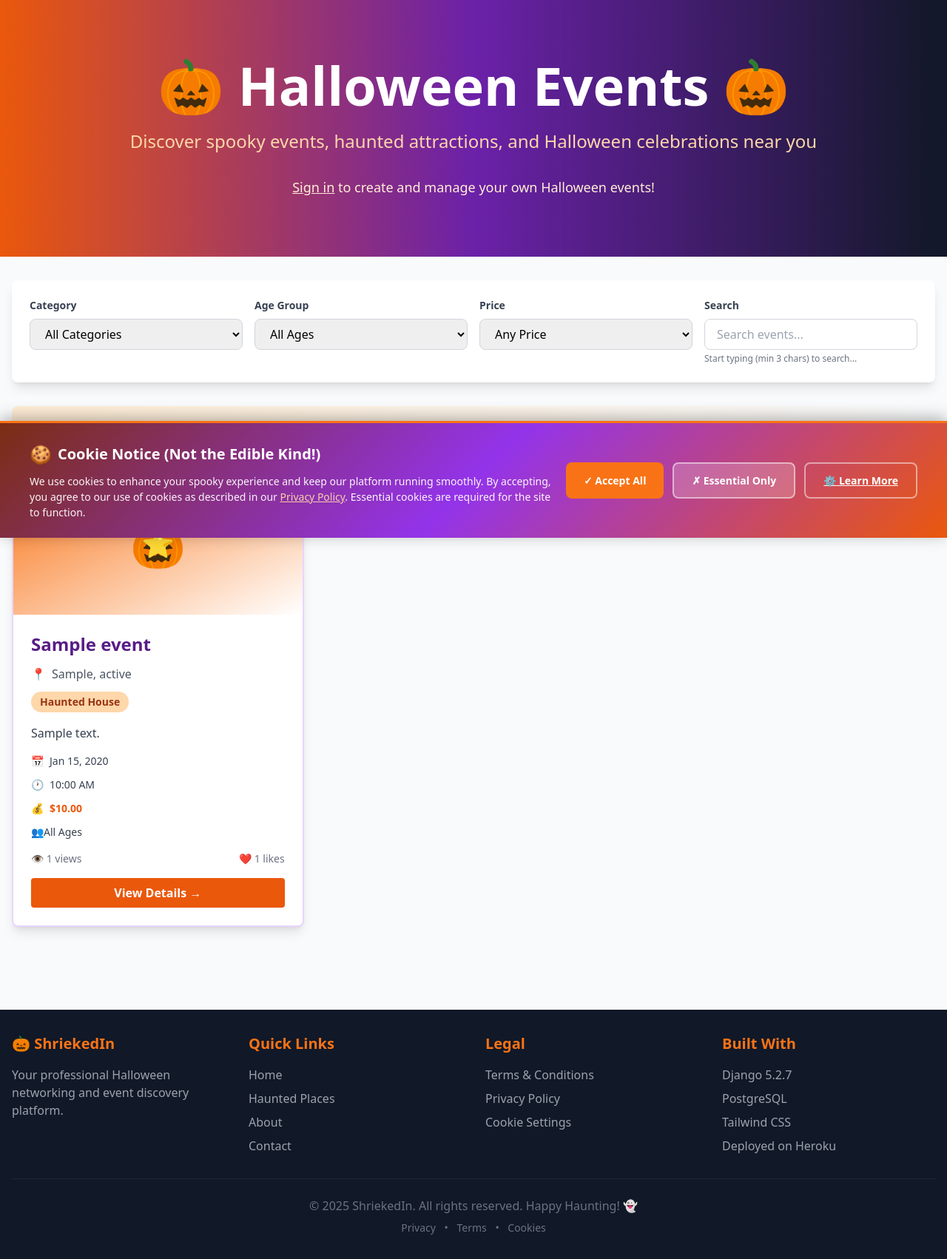
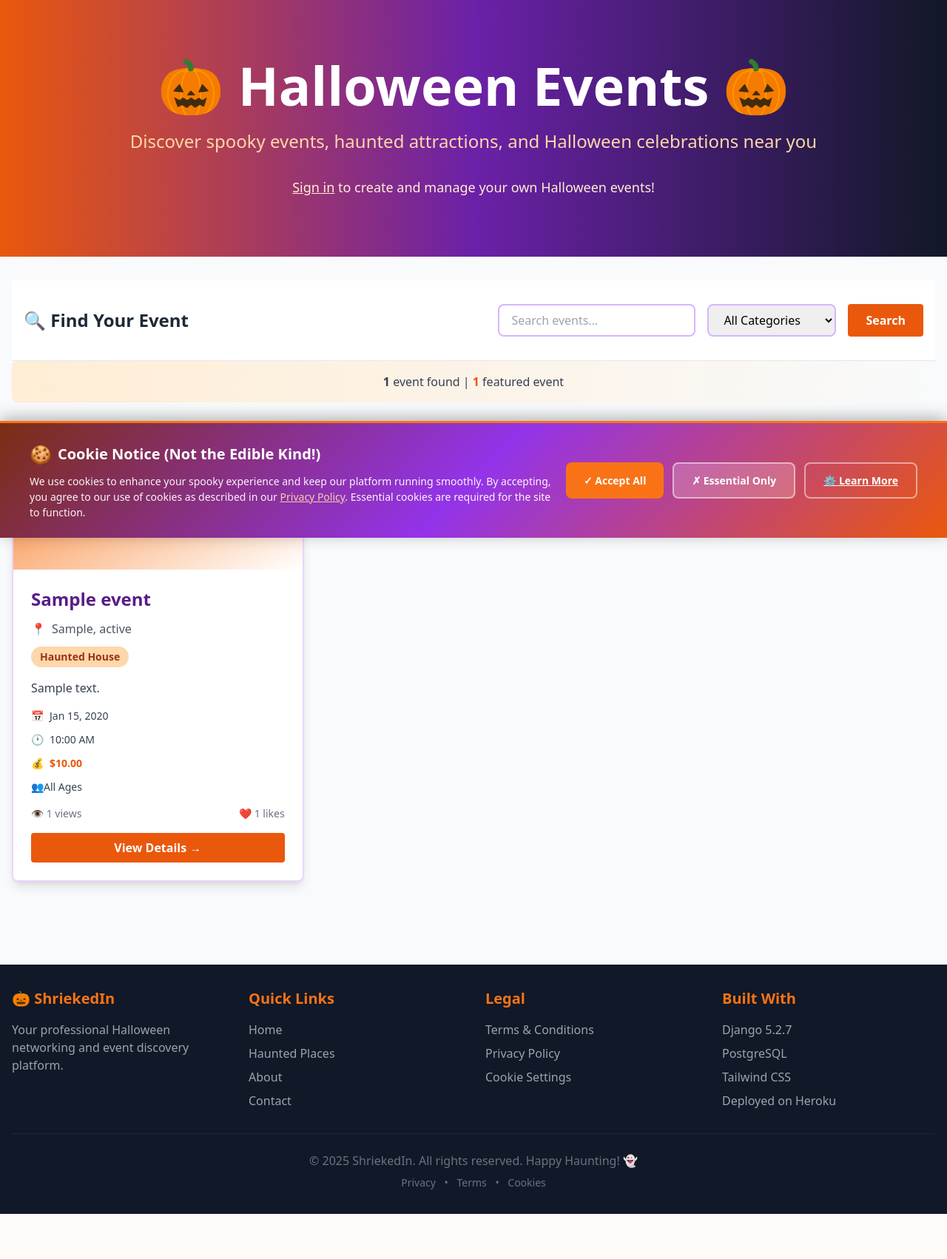
Before and after one commit to OJarvey/SpookyOctober, a Django app: page /events/ in a window 1280 px wide. Shown: the part 73-1775 px from the top of the page at 74% size. After the commit the page ends 1714 px from the top, so only its background shows below. Run offline with Django 5.2, Linux system fonts and the light colour scheme; tables that the repository leaves empty hold one stand-in row (values such as "Sample post"); parts of the project's set-up code (start-up, migrations or seed data) failed here and were passed over.

Commit message:
refactor: unify search bar styling and remove helper text across all list pages
Applied the superior haunted places search bar design to events and businesses pages,
and removed unnecessary helper text from all search interfaces.

Search bar redesign (events & businesses):
- Replaced card-style filters (bg-white rounded-lg shadow-lg p-6) with cleaner
  section style (py-8 bg-white border-b) matching haunted places
- Changed from grid layout to flexbox horizontal flow
- Added playful section headers:
  * Events: "🔍 Find Your Event"
  * Businesses: "🔍 Find Your Business"
  * Haunted: "🔍 Find Your Fright" (existing)
- Updated input/select styling:
  * Changed border from 1px to 2px (border → border-2)
  * Changed border color (border-gray-300 → border-purple-300)
  * Changed focus from ring to border color change
    (focus:ring-2 focus:ring-purple-500 → focus:border-purple-600)
  * Added transition class for smooth effects
- Added dedicated Search button (btn-primary px-6 py-2) on all pages
- Reduced number of visible filters (kept most important ones)
- Responsive layout: vertical on mobile, horizontal on desktop

Helper text removal:
- Removed "Start typing (min 3 chars) to search..." from all three pages
- Cleaner interface, less visual clutter
- Search functionality remains unchanged (debouncing still works)

Events page changes (templates/events_list.html):
- Simplified from 4-column grid to 2 horizontal controls (search + category)
- Removed age group and price filters from main bar
- Search input and category dropdown with matching purple border styling

Businesses page changes (templates/businesses_list.html):
- Simplified from 4-column grid to 2 horizontal controls (search + type)
- Removed location and status filters from main bar
- Search input and business type dropdown with matching styling

Visual improvements:
- More consistent styling across all three list pages
- Cleaner, less corporate appearance
- Better visual hierarchy with section headers
- Thicker borders provide better visual definition
- Horizontal layout more compact and scannable

Verified:
- All pages load successfully (200 OK)
- Search bars display correctly with new styling
- Helper text removed from all pages (0 occurrences)
- Proper number of controls on each page

🤖 Generated with [Claude Code](https://claude.com/claude-code)

Co-Authored-By: Claude <noreply@anthropic.com>

```diff
--- a/templates/events_list.html
+++ b/templates/events_list.html
@@ -37,12 +37,22 @@
 
     <div class="container mx-auto px-4 py-8">
 
-        <!-- Filters Section -->
-        <div class="bg-white rounded-lg shadow-lg p-6 mb-8">
-            <div class="grid md:grid-cols-4 gap-4">
-                <div>
-                    <label class="block text-sm font-semibold text-gray-700 mb-2">Category</label>
-                    <select class="w-full border border-gray-300 rounded-lg px-4 py-2 focus:outline-none focus:ring-2 focus:ring-purple-500">
+        <!-- Filter/Search Section -->
+        <section class="py-8 bg-white border-b">
+            <div class="container mx-auto px-4">
+                <div class="flex flex-col md:flex-row gap-4 items-center justify-between">
+                    <h2 class="text-2xl font-bold text-gray-800">🔍 Find Your Event</h2>
+
+                    <div class="flex flex-col sm:flex-row gap-4 w-full md:w-auto">
+                        <!-- Search input -->
+                        <input type="text"
+                               id="events-search-input"
+                               placeholder="Search events..."
+                               value="{{ search_query }}"
+                               class="px-4 py-2 border-2 border-purple-300 rounded-lg focus:outline-none focus:border-purple-600 transition">
+
+                        <!-- Category filter -->
+                        <select class="px-4 py-2 border-2 border-purple-300 rounded-lg focus:outline-none focus:border-purple-600 transition">
                             <option value="">All Categories</option>
                             <option value="festival">Festival</option>
                             <option value="haunted_house">Haunted House</option>
@@ -51,35 +61,13 @@
                             <option value="family_friendly">Family Friendly</option>
                             <option value="paranormal">Paranormal</option>
                         </select>
-                </div>
-                <div>
-                    <label class="block text-sm font-semibold text-gray-700 mb-2">Age Group</label>
-                    <select class="w-full border border-gray-300 rounded-lg px-4 py-2 focus:outline-none focus:ring-2 focus:ring-purple-500">
-                        <option value="">All Ages</option>
-                        <option value="all_ages">All Ages</option>
-                        <option value="16_plus">16+</option>
-                        <option value="adults_only">Adults Only</option>
-                    </select>
-                </div>
-                <div>
-                    <label class="block text-sm font-semibold text-gray-700 mb-2">Price</label>
-                    <select class="w-full border border-gray-300 rounded-lg px-4 py-2 focus:outline-none focus:ring-2 focus:ring-purple-500">
-                        <option value="">Any Price</option>
-                        <option value="free">Free</option>
-                        <option value="paid">Paid</option>
-                    </select>
-                </div>
-                <div>
-                    <label class="block text-sm font-semibold text-gray-700 mb-2">Search</label>
-                    <input type="text"
-                           id="events-search-input"
-                           placeholder="Search events..."
-                           value="{{ search_query }}"
-                           class="w-full border border-gray-300 rounded-lg px-4 py-2 focus:outline-none focus:ring-2 focus:ring-purple-500">
-                    <p class="text-xs text-gray-500 mt-1">Start typing (min 3 chars) to search...</p>
+
+                        <!-- Search button -->
+                        <button class="btn-primary px-6 py-2">Search</button>
                     </div>
                 </div>
             </div>
+        </section>
 
         <!-- Stats Bar -->
         <div class="bg-gradient-to-r from-orange-100 to-purple-100 rounded-lg p-4 mb-8 text-center">
@@ -101,9 +89,7 @@
                         <!-- Event Image/Gradient Placeholder -->
                         <div class="relative w-full h-48 bg-gradient-to-br {{ gradient }} flex items-center justify-center">
                             <span class="text-6xl">🎃</span>
-                            {% if event.is_featured %}
-                                <span class="absolute top-3 right-3 text-4xl">⭐</span>
-                            {% endif %}
+                            {% if event.is_featured %}<span class="absolute top-3 right-3 text-4xl">⭐</span>{% endif %}
                         </div>
 
                         <!-- Event Content -->
@@ -156,10 +142,7 @@
                             </div>
 
                             <!-- Action Button -->
-                            <a href="{% url 'core:event_detail' event.id %}"
-                               class="block w-full text-center btn-primary py-2">
-                                View Details →
-                            </a>
+                            <a href="{% url 'core:event_detail' event.id %}" class="block w-full text-center btn-primary py-2">View Details →</a>
                         </div>
                     </div>
                 {% endfor %}
--- a/templates/haunted_places.html
+++ b/templates/haunted_places.html
@@ -198,7 +198,6 @@ This is a placeholder for future functionality (Sprint 4)
                            placeholder="Search haunted places..."
                            value="{{ search_query }}"
                            class="px-4 py-2 border-2 border-purple-300 rounded-lg focus:outline-none focus:border-purple-600 transition">
-                    <p class="text-xs text-gray-500 mt-1">Start typing (min 3 chars) to search...</p>
 
                     {# Filter dropdown #}
                     <select class="px-4 py-2 border-2 border-purple-300 rounded-lg focus:outline-none focus:border-purple-600 transition">
```
Also changed, not shown: templates/businesses_list.html (+22 -34 lines). Lines whose indentation alone changed are shown as unchanged.
